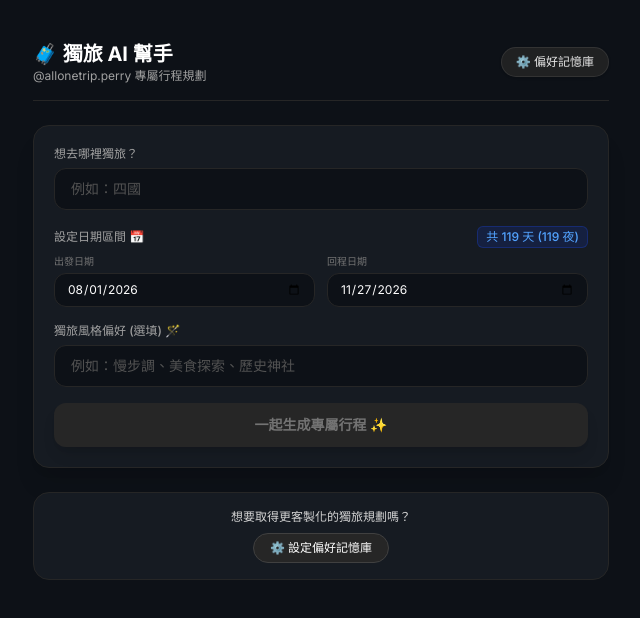
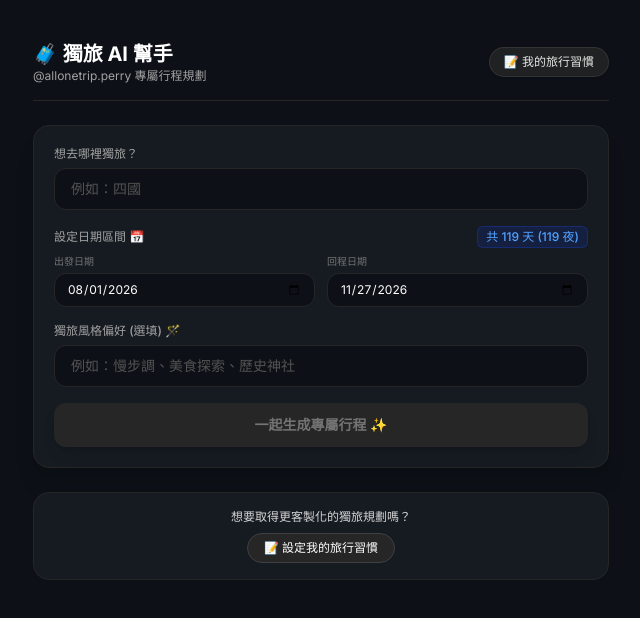
Before and after one commit to PerryChen-creator/allonetrip-ai, a Next.js app: page / in a window 1280 px wide. Shown: the top 618 px of the page, without its empty margins (319-959 px from the left). Built offline with nearby package versions, Linux system fonts and the light colour scheme.

Commit message:
refactor: rename memory store button to My Travel Habits for better UX

```diff
--- a/app/page.tsx
+++ b/app/page.tsx
@@ -13,7 +13,7 @@ export default function Home() {
   const [chatHistory, setChatHistory] = useState<any[]>([]);
   const [inputMsg, setInputMsg] = useState('');
 
-  // 2. 個人化偏好記憶庫 State
+  // 2. 個人化旅行習慣 State
   const [isPrefOpen, setIsPrefOpen] = useState(false);
   const [preferences, setPreferences] = useState({
     departureAirport: '',
@@ -21,7 +21,7 @@ export default function Home() {
     budget: '',
   });
 
-  // 元件載入時，自動從 localStorage 讀取個人偏好
+  // 元件載入時，自動從 localStorage 讀取個人習慣
   useEffect(() => {
     const saved = localStorage.getItem('user_preferences');
     if (saved) {
@@ -46,11 +46,11 @@ export default function Home() {
     }
   }, [startDate, endDate]);
 
-  // 儲存個人偏好到 localStorage
+  // 儲存個人習慣到 localStorage
   const handleSavePreferences = () => {
     localStorage.setItem('user_preferences', JSON.stringify(preferences));
     setIsPrefOpen(false);
-    alert('✅ 個人獨旅偏好已成功儲存！Perry 未來生成行程時會自動考慮這些設定！');
+    alert('✅ 旅行習慣已成功儲存！Perry 未來生成行程時會自動考慮這些設定！');
   };
 
   // 發送請求給 AI Agent
@@ -81,7 +81,7 @@ export default function Home() {
           endDate,
           style,
           messages: newHistory,
-          userPreferences: savedPref, // 🟢 自動注入偏好記憶
+          userPreferences: savedPref, // 🟢 自動注入旅行習慣
         }),
       });
 
@@ -100,7 +100,7 @@ export default function Home() {
 
   return (
     <main className="min-h-screen bg-[#0D1117] text-white p-4 md:p-8 flex flex-col items-center">
-      {/* 頂部 Header：左側標題 + 右側偏好記憶庫按鈕 */}
+      {/* 頂部 Header：左側標題 + 右側「我的旅行習慣」按鈕 */}
       <header className="w-full max-w-xl flex justify-between items-center mb-6 pt-2 border-b border-neutral-800 pb-4">
         <div className="flex flex-col items-start">
           <h1 className="text-xl font-bold flex items-center gap-2 text-white">
@@ -115,7 +115,7 @@ export default function Home() {
           onClick={() => setIsPrefOpen(true)}
           className="px-3.5 py-1.5 bg-neutral-800/80 hover:bg-neutral-700/80 text-neutral-200 text-xs font-medium rounded-full border border-neutral-700/60 transition flex items-center gap-1.5 shadow-sm active:scale-95"
         >
-          ⚙️ 偏好記憶庫
+          📝 我的旅行習慣
         </button>
       </header>
 
@@ -186,7 +186,7 @@ export default function Home() {
           </button>
         </div>
 
-        {/* 客製化聯繫與偏好引導卡片 */}
+        {/* 客製化聯繫與習慣引導卡片 */}
         <div className="bg-[#161B22] p-4 rounded-2xl border border-neutral-800 text-center space-y-2">
           <p className="text-xs text-neutral-300 font-medium">想要取得更客製化的獨旅規劃嗎？</p>
           <button
@@ -194,7 +194,7 @@ export default function Home() {
             onClick={() => setIsPrefOpen(true)}
             className="px-4 py-1.5 bg-neutral-800 hover:bg-neutral-700 text-xs text-white font-medium rounded-full transition border border-neutral-700"
           >
-            ⚙️ 設定偏好記憶庫
+            📝 設定我的旅行習慣
           </button>
         </div>
 
@@ -249,13 +249,13 @@ export default function Home() {
         )}
       </div>
 
-      {/* ⚙️ 偏好設定 Modal 彈窗 */}
+      {/* 📝 旅行習慣 Modal 彈窗 */}
       {isPrefOpen && (
         <div className="fixed inset-0 bg-black/80 backdrop-blur-sm flex items-center justify-center p-4 z-50">
           <div className="bg-[#161B22] border border-neutral-800 rounded-2xl p-6 w-full max-w-md shadow-2xl space-y-4 text-left">
             <div className="flex justify-between items-center border-b border-neutral-800 pb-3">
               <h3 className="text-sm font-bold text-white flex items-center gap-2">
-                ⚙️ 個人獨旅偏好記憶
+                📝 我的旅行習慣
               </h3>
               <button
                 onClick={() => setIsPrefOpen(false)}
@@ -311,7 +311,7 @@ export default function Home() {
                 onClick={handleSavePreferences}
                 className="px-3.5 py-1.5 bg-blue-600 hover:bg-blue-500 text-white rounded-lg text-xs font-medium transition shadow-md"
               >
-                儲存偏好
+                儲存習慣
               </button>
             </div>
           </div>
```
